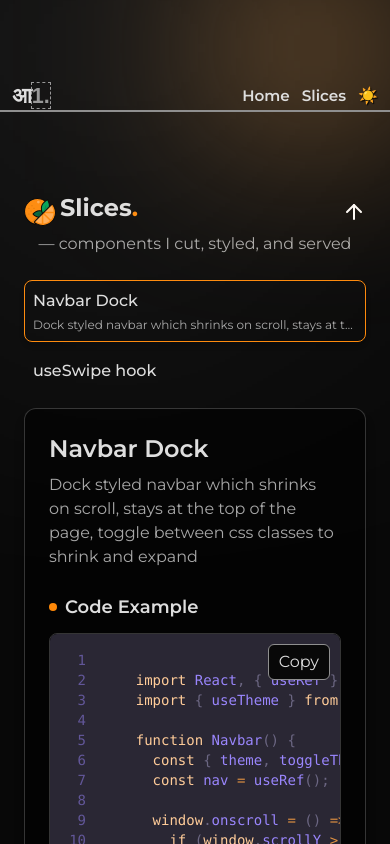
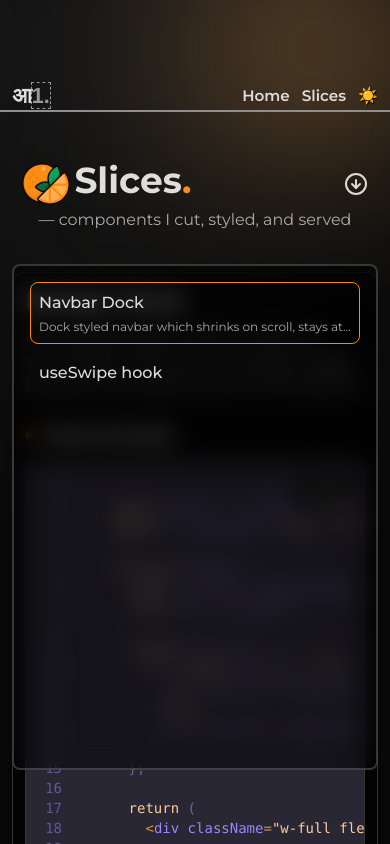
Before and after one commit to constayush/portfolio-AYUSH, a React (Vite) app: page /slices in a window 390 px wide. Both pictures are taken after a click on the button 354 px from the left and 212 px from the top of the page. Shown: the top 844 px of the page. Built offline with nearby package versions, Linux system fonts and the light colour scheme; a web font is replaced by a local one.

Commit message:
slices nav responsive fix

```diff
--- a/src/components/Hero.jsx
+++ b/src/components/Hero.jsx
@@ -172,7 +172,7 @@ function Hero() {
           animate={{ opacity: 1, top: 0 }}
           exit={{ opacity: 0 }}
           transition={{ duration: 1}}
-       className="fixed pointer-events-none border border-[#ffffff9a] -z-1 top-0 left-0 w-[60%] h-[6rem] bg-[#ffffffdb] blur-[200px]"></motion.span>
+       className="fixed pointer-events-none -z-1 top-0 left-0 w-[60%] h-[6rem] bg-[var(--blob-color)] blur-[200px]"></motion.span>
 
         <motion.div
           initial={{ opacity: 0, y: 100 }}
--- a/src/components/Slices.jsx
+++ b/src/components/Slices.jsx
@@ -2,14 +2,14 @@
 
 import { useRef, useState, useEffect } from "react";
 import Navbar from "./Navbar";
-import {motion} from "framer-motion";
+import { motion } from "framer-motion";
 import { Helmet } from "react-helmet";
 import { GISTS_DATA } from "../constants";
 import { useTheme } from "../ThemeContext";
 import { CodeBlock } from "./ui/CodeBlock";
 import slicesIcon from "../../public/slices.svg";
 import { useLocation } from "react-router-dom";
-import { ArrowDown } from "lucide-react";
+import {ArrowDownCircle} from "lucide-react";
 function Slices() {
   const { theme } = useTheme();
   const main_con = useRef();
@@ -19,20 +19,15 @@ function Slices() {
   const [selectedGist, setSelectedGist] = useState(initial_gist);
   const [isExpanded, setIsExpanded] = useState(false);
 
-
-
   useEffect(() => {
     window.scrollTo(0, 0);
-},[]);
-
-
-
+  }, []);
 
   return (
     <div
       ref={main_con}
       data-theme={theme}
-      className="bg-[var(--bg-color)] min-h-screen flex flex-col px-6  pt-[12rem]"
+      className="bg-[var(--bg-color)] min-h-screen flex flex-col px-3 pt-[10rem] md:pt-[12rem]"
     >
       <Navbar />
 
@@ -70,11 +65,11 @@ window.scrollTo(0, 0);
         >
           <div className="relative">
             <motion.div
-
               initial={{ opacity: 0, scale: 3, letterSpacing: 10 }}
               animate={{ opacity: 1, scale: 1, letterSpacing: 0 }}
-              transition={{ duration: .25 , ease: "easeInOut"}}
-            className="flex justify-center items-center gap-1 transition-all duration-700">
+              transition={{ duration: 0.25, ease: "easeInOut" }}
+              className="flex justify-center items-center gap-1 transition-all duration-700"
+            >
               <img src={slicesIcon} className="w-[3rem]" />
               <h1 className="text-2xl md:text-4xl font-bold mb-2 text-[var(--text-color)] text-center">
                 Slices<span className="text-[var(--accent-color)]">.</span>
@@ -84,12 +79,12 @@ window.scrollTo(0, 0);
               — components & utils I cut, styled, and served
             </p>
 
-
             <motion.div
               initial={{ opacity: 0, y: 110 }}
               animate={{ opacity: 1, y: 0 }}
-                  transition={{ duration: 1 , ease: "easeInOut" }}
-            className="space-y-2 max-h-[calc(100vh-12rem)] overflow-y-auto  pb-4">
+              transition={{ duration: 1, ease: "easeInOut" }}
+              className="space-y-2 max-h-[calc(100vh-12rem)] overflow-y-auto  pb-4"
+            >
               {GISTS_DATA.map((gist) => (
                 <div
                   key={gist.gistId}
@@ -117,22 +112,22 @@ window.scrollTo(0, 0);
         </aside>
 
         {/* mobile nav */}
-        <nav className="md:hidden">
-          <div className="flex justify-between items-center">
+        <nav className="md:hidden  flex justify-center items-center flex-col relative">
+          <div className="flex w-full justify-between items-center px-[.65rem]">
             <div className="flex justify-center items-center gap-1">
-              <img src={slicesIcon} className="w-[2rem]" />
-              <h1 className="text-2xl md:text-3xl font-bold mb-2 text-[var(--text-color)] text-center">
+              <img src={slicesIcon} className="w-[3rem]" />
+              <h1 className="text-4xl md:text-3xl font-bold mb-2 text-[var(--text-color)] text-center">
                 Slices<span className="text-[var(--accent-color)]">.</span>
               </h1>
             </div>
 
             <button
               onClick={() => setIsExpanded((prev) => !prev)}
-              className="text-white"
+              className="text-[var(--text-color)]"
             >
-              <ArrowDown
-                className={`transition-transform ${
-                  isExpanded ? "rotate-180" : "rotate-0"
+              <ArrowDownCircle
+                className={`transition-transform text-lg ${
+                  isExpanded ? "rotate-0" : "rotate-180"
                 }`}
               />
             </button>
@@ -144,30 +139,14 @@ window.scrollTo(0, 0);
 
           {/* isExpanded menu */}
           {isExpanded && (
-            <div
-              className="flex flex-col gap-2   bg-[var(--bg-color)] mt-6 z-[1000] top-[0px]"
+            <motion.div
+              initial={{ opacity: 0, y: 110 }}
+              exit={{ opacity: 0, y: -110 }}
+              animate={{ opacity: 1, y: 0 }}
+              transition={{ duration: 1, ease: "easeInOut" }}
+              className="flex flex-col absolute w-full  mt-[6.5rem] h-[60vh] overflow-y-scroll max-h-[60vh] p-4 rounded-lg gap-2 border-2 border-[var(--border-2-color)] bg-[var(--glass)] backdrop-blur-md md:mt-6 z-[900] top-[0px]"
               id="listOfSlices"
             >
-              {/* <div className="flex justify-between items-center">
-        <div className="flex justify-center items-center gap-1">
-          <img src={slicesIcon} className="w-[2rem]" />
-          <h1 className="text-2xl md:text-3xl font-bold mb-2 text-[var(--text-color)] text-center">
-            Slices<span className="text-[var(--accent-color)]">.</span>
-          </h1>
-        </div>
-
-        <button
-          onClick={() => setIsExpanded((prev) => !prev)}
-          className="text-white"
-        >
-          <ArrowDown
-            className={`transition-transform ${
-              isExpanded ? "rotate-180" : "rotate-0"
-            }`}
-          />
-        </button>
-      </div> */}
-
               {GISTS_DATA.map((gist) => (
                 <div
                   key={gist.gistId}
@@ -190,30 +169,28 @@ window.scrollTo(0, 0);
                   )}
                 </div>
               ))}
-            </div>
+            </motion.div>
           )}
         </nav>
 
         {/* Main content Code Block n shit */}
-        <main
-
-
-        className="flex-1 relative rounded-lg shadow-lg flex flex-col items-center mb-12">
+        <main className="flex-1 relative rounded-lg shadow-lg flex flex-col items-center mb-12">
           <span className="fixed pointer-events-none border border-[#ffffff9a] -z-1 top-0 left-0 w-[60%] h-[6rem] bg-[#ffffff] blur-[200px]"></span>
           <motion.span
             initial={{ opacity: 0, right: "600px" }}
             animate={{ opacity: 1, right: 0 }}
             exit={{ opacity: 0 }}
-          transition={{ duration: 1}}
-          className="fixed pointer-events-none border border-[#fff] -z-1 top-0 right-0 w-[40%] h-[6rem] bg-[#ffad55] blur-[100px]"></motion.span>
+            transition={{ duration: 1 }}
+            className="fixed pointer-events-none border border-[#fff] -z-1 top-0 right-0 w-[40%] h-[6rem] bg-[#ffad55] blur-[100px]"
+          ></motion.span>
           {selectedGist ? (
             <motion.div
-              initial={{ opacity: 0 , filter:"blur(5px)"}}
-              animate={{ opacity: 1 , filter:"blur(0px)"}}
+              initial={{ opacity: 0, filter: "blur(5px)" }}
+              animate={{ opacity: 1, filter: "blur(0px)" }}
               exit={{ opacity: 0 }}
               transition={{ duration: 1 }}
               className="w-full z-[5]  max-w-7xl  bg-[var(--glass)]
-                          rounded-xl p-6 shadow-lg border border-[var(--border-2-color)]  "
+                          rounded-xl p-3 md:p-4 shadow-lg border border-[var(--border-2-color)]  "
             >
               <h2 className="text-2xl font-semibold mb-2 text-[var(--text-color)]">
                 {selectedGist.gistName}
@@ -252,8 +229,7 @@ window.scrollTo(0, 0);
                   </div>
                 )}
 
-
-{selectedGist.gistUsage  && (
+                {selectedGist.gistUsage && (
                   <div>
                     <h3 className="text-lg font-semibold text-[var(--text-color)] mb-3 flex items-center">
                       <span className="inline-block w-2 h-2 bg-[var(--accent-color)] rounded-full mr-2"></span>
@@ -261,18 +237,14 @@ window.scrollTo(0, 0);
                     </h3>
                     <div className="rounded-lg overflow-hidden border border-[var(--border-2-color)] shadow-inner">
                       <div className="code-block-wrapper overflow-auto max-h-[400px]">
-                        <CodeBlock code={selectedGist.gistUsage} language="js" />
+                        <CodeBlock
+                          code={selectedGist.gistUsage}
+                          language="js"
+                        />
                       </div>
                     </div>
                   </div>
-
-
-) }
-
-
-
-
-
+                )}
               </div>
             </motion.div>
           ) : (
--- a/src/main.css
+++ b/src/main.css
@@ -16,6 +16,7 @@
   --resume-btn-color: #ffffff0c;
   --hover-color: rgba(255, 255, 255, 0.05);
   --icon-color: 1;
+  --blob-color: #ffffffdb;
 
   /* ========== Dark Theme Defaults ========== */
   --bg-color: #080808;
@@ -44,7 +45,7 @@
   --text-color: #111111;
   --secondary-text: #333333;
   --border-color: #1e1d1d;
-    --border-2-color: #0000007c;
+  --border-2-color: #0000007c;
   --glass: #ffffff4a;
   --glass-bg-color: #ffffff88;
   --grid-bg-color: #000000;
@@ -56,7 +57,7 @@
   --hover-color: rgba(0, 0, 0, 0.05);
   --icon-color: 0;
   --shine-color: rgba(0, 0, 0, 0.653);
-
+  --blob-color: #00000000;
   --box-shadow:
     rgba(0, 0, 0, 0.234) 0px 12px 28px 0px,
     rgba(0, 0, 0, 0.025) 0px 2px 4px 0px,
@@ -69,6 +70,7 @@ html {
     color: var(--text-color);
     background: rgba(255, 186, 130, 0.453);
   }
+
   background-color: var(--bg-color);
   color: var(--text-color);
 }
```
Lines whose indentation alone changed are shown as unchanged.
